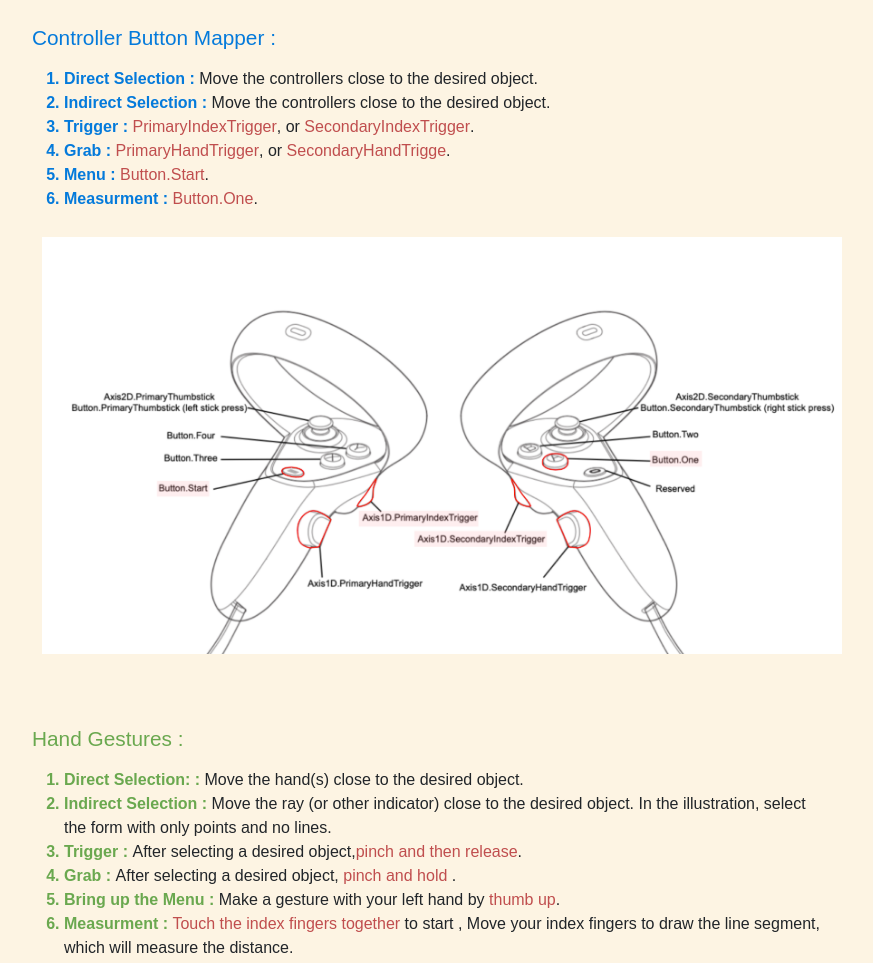
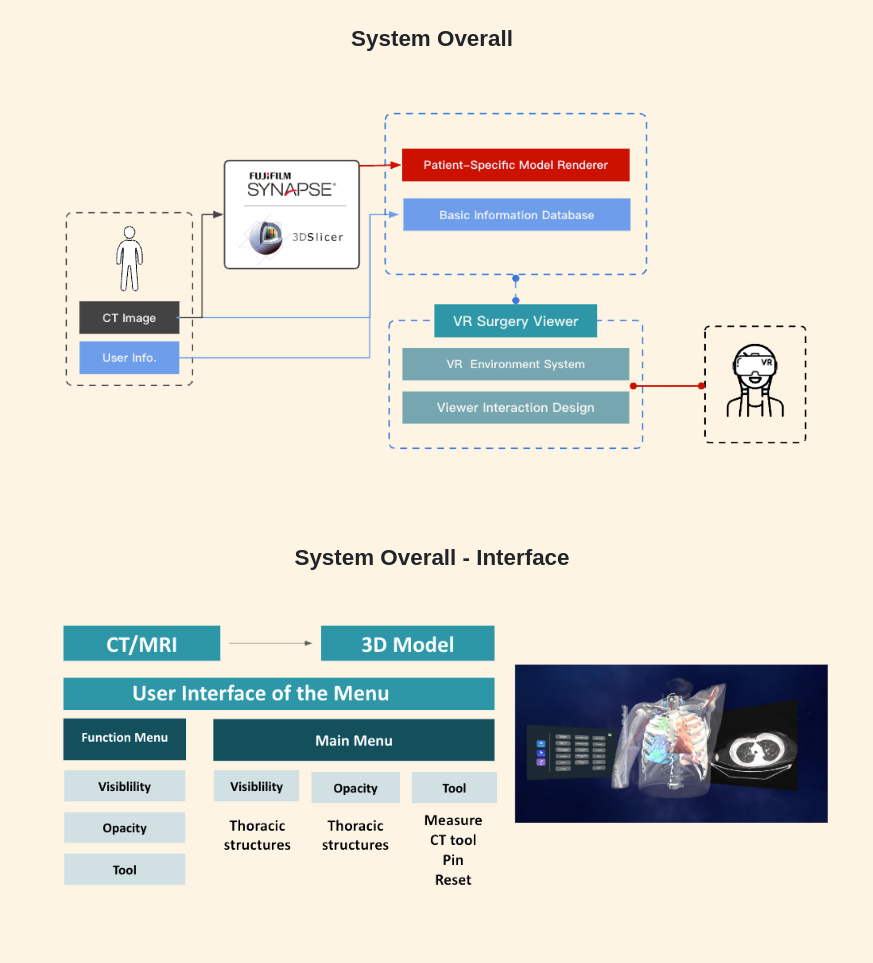
Before and after one commit to jing-yuan-huang/jing-yuan-huang.github.io, a plain HTML site: page surgery.html in a window 1280 px wide. Shown: the part 3256-4219 px from the top of the page, without its empty margins (208-1081 px from the left). Drawn offline with nearby package versions, Linux system fonts and the light colour scheme; a web font is replaced by a local one.

Commit message:
renew surgery project

```diff
--- a/styles/style.scss
+++ b/styles/style.scss
@@ -1134,6 +1134,11 @@ body {
           background-color: rgb(253,244,227);
           width: 100%;
           text-align: center;
+          h5{
+            font-size: 1.4rem;
+            font-weight: 600;
+             margin: 1rem;
+          }
 
           .function{
             width: 100%;
--- a/surgery.html
+++ b/surgery.html
@@ -190,7 +190,26 @@
 
             </div>
 
+
+
             <div class="interact-design">
+
+              <h5>System Overall</h5>
+              <div class="picsingle" style="gap:1rem;">
+
+                <div class="stage">
+                  <img src="./surgery/so.png">
+                </div>
+              </div>
+
+              <h5>System Overall - Interface</h5>
+              <div class="picsingle" style="gap:1rem;">
+
+                <div class="stage">
+                  <img src="./surgery/soi.png">
+                </div>
+              </div>
+
               <div class="function">
                 <h5>Controller Button Mapper : </h5>
 
```
Also changed, not shown: styles/style.css, surgery/so.png (added), surgery/soi.png (added), 1 other file.
